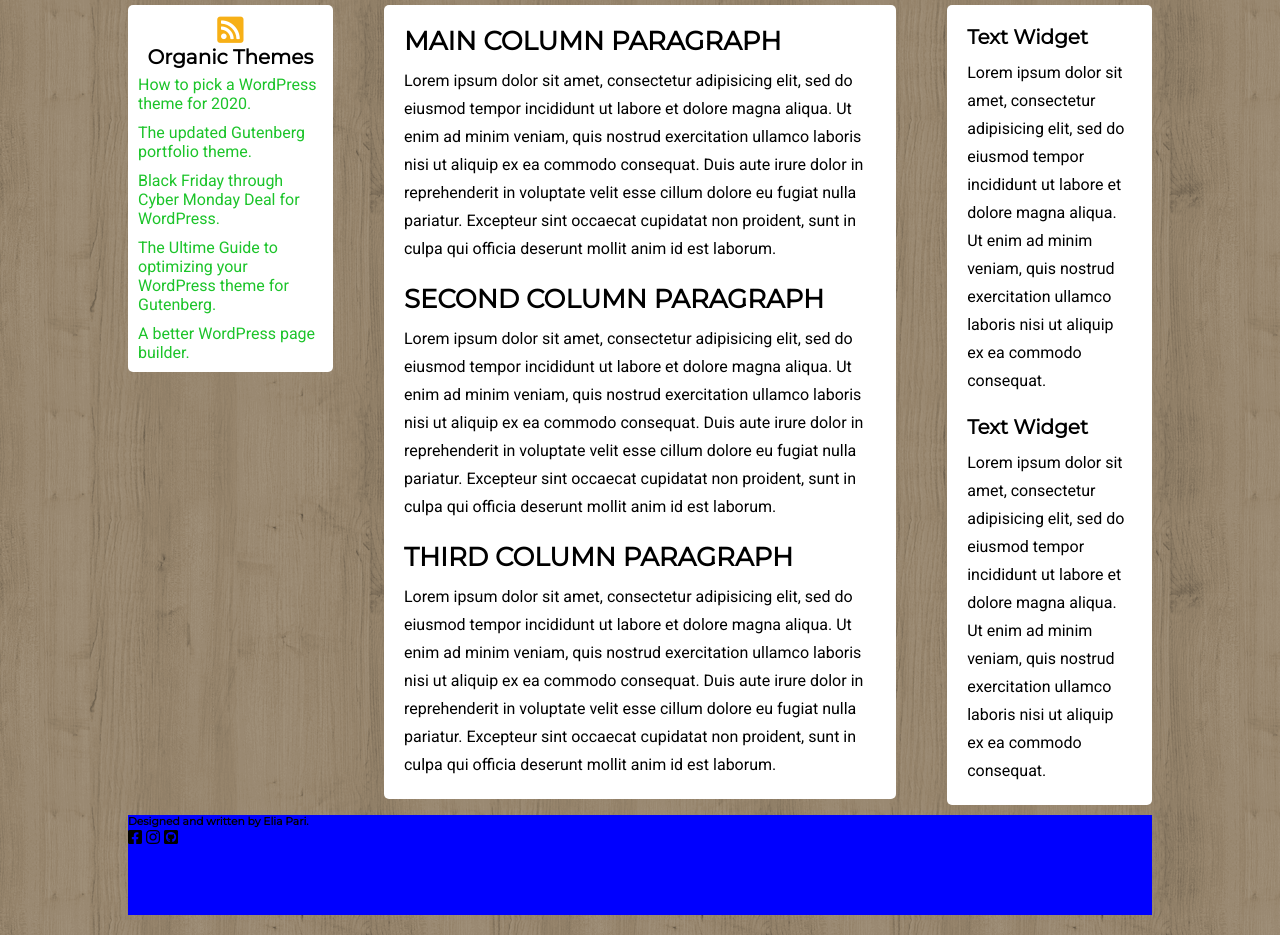
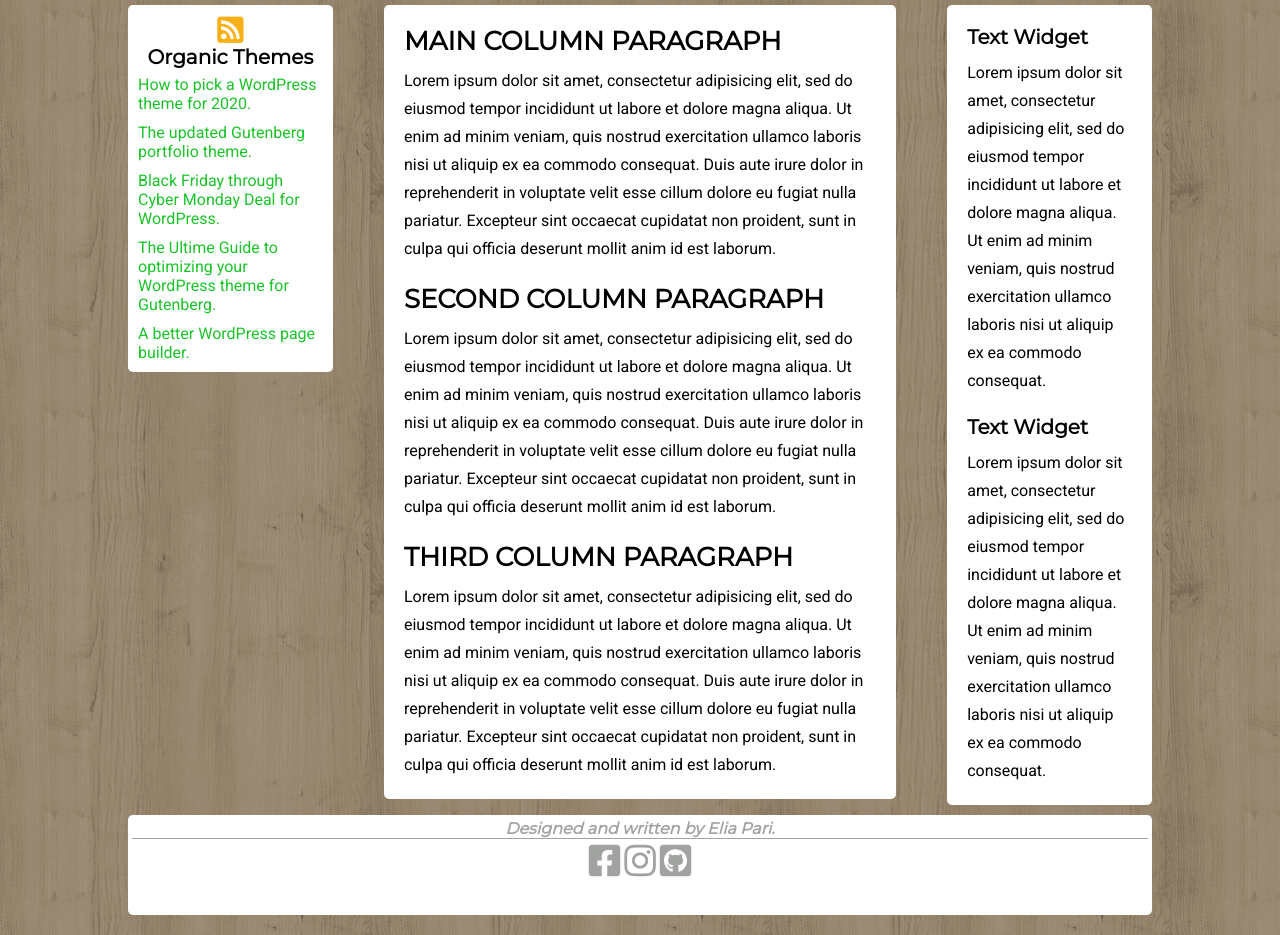
Before and after one commit to ailequal/htmlcss-wp, a plain HTML site: page index.html in a window 1280 px wide. Shown: the part 425-1360 px from the top of the page. Drawn offline with Linux system fonts and the light colour scheme.

Commit message:
Working on the <footer>

```diff
--- a/css/style.css
+++ b/css/style.css
@@ -186,5 +186,31 @@ p {
 /* footer */
 .footer {
   height: 100px;
-  background-color: blue;
+  border-radius: 5px;
+  background-color: rgb(255, 255, 255);
 }
+
+.footer > h6 {
+  color: rgba(0, 5, 0, 0.37);
+  text-align: center;
+  font-size: 16px;
+  font-style: italic;
+  margin: 4px;
+  padding-top: 4px;
+  border-bottom: 1px solid rgba(0, 5, 0, 0.37);
+}
+.footer > h6:hover {
+  color: rgba(0, 5, 0, 0.74);
+}
+
+.social {
+  text-align: center;
+}
+
+.social > i {
+  color: rgba(0, 5, 0, 0.37);
+  font-size: 36px;
+}
+.social > i:hover {
+  color: rgba(0, 5, 0, 0.74);
+}
```
